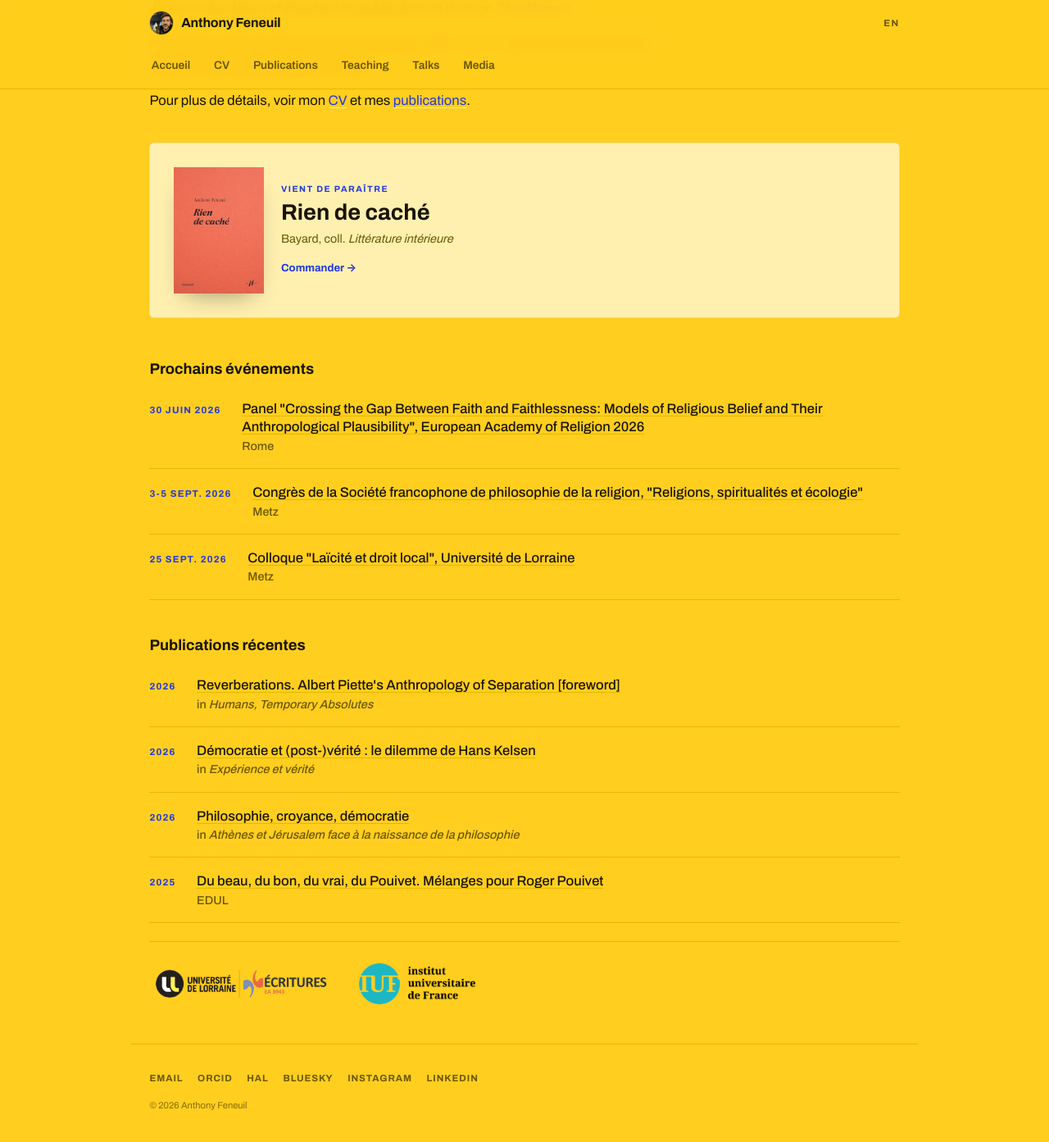
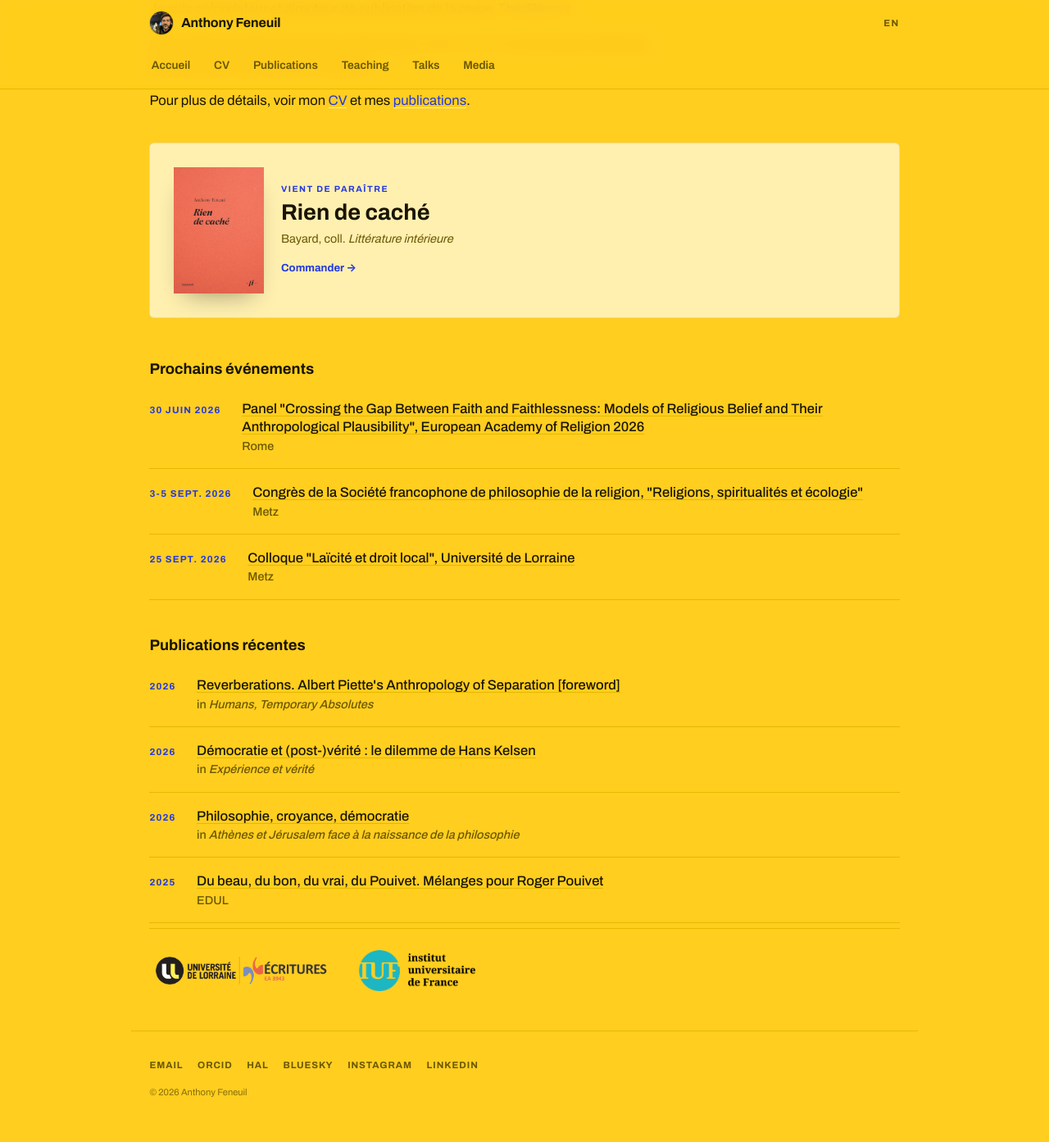
Before and after one commit to anfnl/anfnl.github.io, a Jekyll site: the page built from _pages/apercu2.md, in a window 1280 px wide and 1400 px high, scrolled down 808 px. Shown: the top 1393 px of the window at 82% size. Built offline with Jekyll 4.4.1, drawn with Linux system fonts in a browser that asks for light colours; some web fonts are replaced.

Commit message:
Add files via upload

```diff
--- a/_layouts/refonte.html
+++ b/_layouts/refonte.html
@@ -96,11 +96,10 @@
   .btn:hover{background:var(--ink);color:var(--paper)}
 
   /* Affiliations */
-  .affil{display:flex;gap:2rem;align-items:center;flex-wrap:wrap;margin-top:1.4rem;padding-top:1.6rem;border-top:1px solid var(--line)}
+  .affil{display:flex;gap:2rem;align-items:center;flex-wrap:wrap;margin-top:.4rem;padding-top:1.6rem;border-top:1px solid var(--line)}
   .affil img{height:50px;width:auto}
-  /* dernier filet de la liste d'événements/pubs juste avant les logos : on l'enlève */
-  .next-events + .affil,
-  .next-events:last-of-type li:last-child{border-bottom:none}
+  /* enlève le filet sous la toute dernière publication (évite le double trait avant les logos) */
+  .next-events:last-of-type ul li:last-child{border-bottom:none;padding-bottom:.2rem}
   .next-events:last-of-type{margin-bottom:0}
 
   /* Footer */
```
